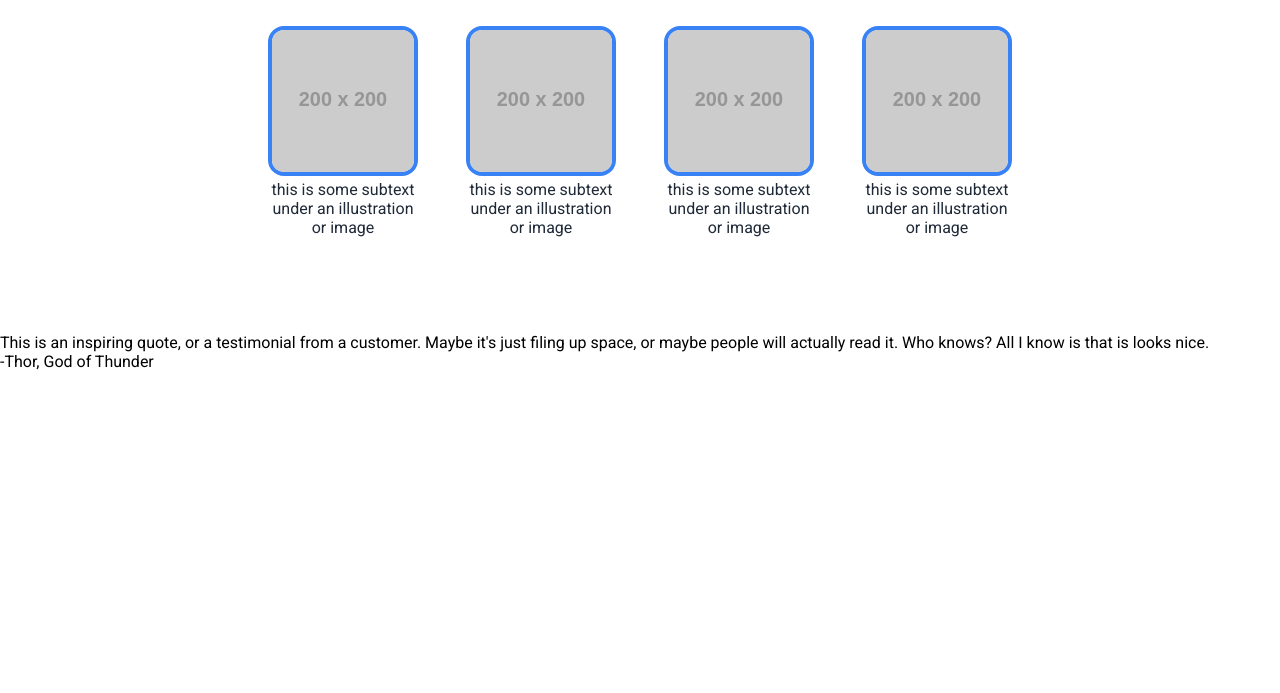
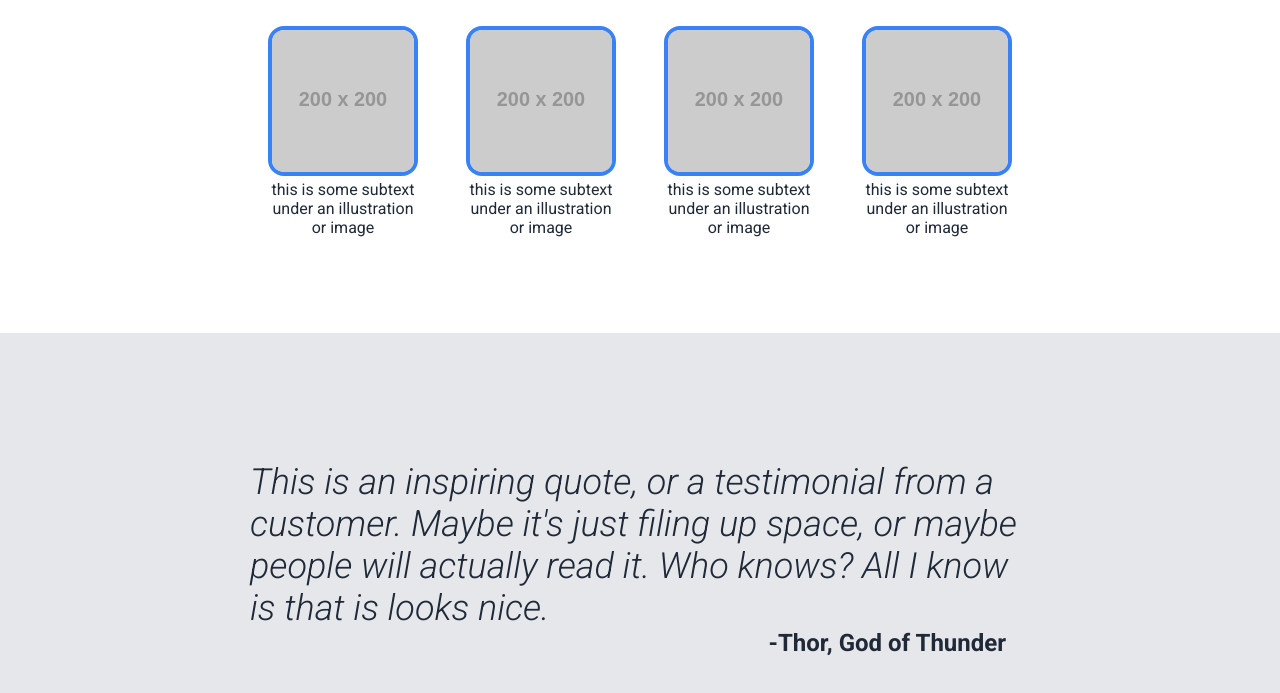
Before and after one commit to Mehrab-Farhadzadeh/odin-landing-page, a plain HTML site: page index.html in a window 1280 px wide. Shown: the part 593-1286 px from the top of the page. Before the commit the page ends 964 px from the top, so only its background shows below. Drawn offline with Linux system fonts and the light colour scheme; placeholder pictures from the web are drawn by us.

Commit message:
Style ".quote"

```diff
--- a/style.css
+++ b/style.css
@@ -120,3 +120,31 @@ a {
   text-align: center;
   color: #1f2937;
 }
+
+.quote {
+  background-color: #e5e7eb;
+  display: flex;
+  justify-content: center;
+}
+
+.quote .content {
+  color: #1f2937;
+  margin-top: 8em;
+  margin-bottom: 6em;
+  max-width: 780px;
+  display: flex;
+  flex-direction: column;
+}
+
+.quote .text {
+  font-size: 36px;
+  font-weight: 300;
+  font-style: italic;
+}
+
+.quote .author {
+  align-self: flex-end;
+  font-size: 24px;
+  font-weight: bold;
+  margin-right: 1em;
+}
```
